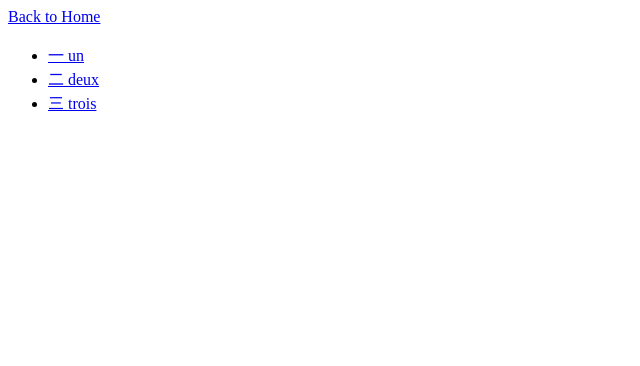
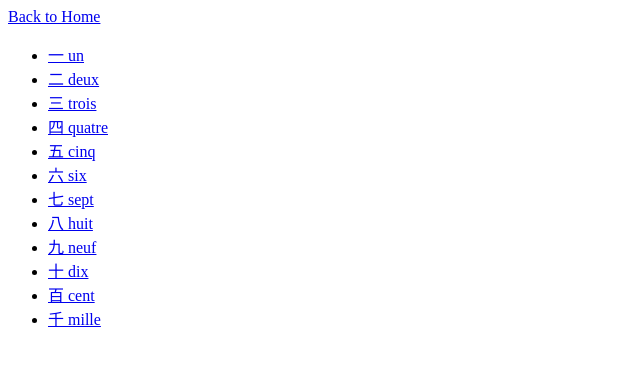
Before and after one commit to KamiAmiga/kanjiKickstart, a Vue app: page /kanjis in a window 1280 px wide. Shown: the top 366 px of the page, without its empty margins (0-640 px from the left). Built offline with nearby package versions, Linux system fonts and the light colour scheme.

Commit message:
Complete list of numbers from gakushu kanjis

```diff
--- a/src/store.ts
+++ b/src/store.ts
@@ -14,8 +14,8 @@ interface KanjiExample {
 export interface KanjiItem {
   id: number,
   kanji: string,
+  kunyomi: Array<string>,
   onyomi: Array<string>,
-  kunyomi: Array<string>,
   translation: string,
   examples: Array<KanjiExample>
 }
@@ -24,43 +24,58 @@ export const kanjiList: KanjiList = reactive([
   {
     id: 0,
     kanji: '一',
-    onyomi: [
+    kunyomi: [
       'ひと',
     ],
-    kunyomi: [
+    onyomi: [
       'イチ',
       'イツ',
     ],
     translation: 'un',
     examples: [
       {
+        kanji: '一つ',
+        romaji: 'hitotsu',
+        translation: 'un (compteur)',
+      },
+      {
         kanji: '一人',
         romaji: 'hitori',
         translation: 'une personne',
       },
       {
-        kanji: '一つ',
-        romaji: 'hitotsu',
-        translation: 'une unité',
+        kanji: '一月',
+        romaji: 'ichigatsu',
+        translation: 'janvier',
       },
       {
-        kanji: '一々',
-        romaji: 'ichi-ichi',
-        translation: 'un par un',
+        kanji: '一日',
+        romaji: 'tsuitachi',
+        translation: '1er jour du mois',
+      },
+      {
+        kanji: '十一時',
+        romaji: 'jûichiji',
+        translation: '11 heures',
       },
     ]
   },
   {
     id: 1,
     kanji: '二',
-    onyomi: [
+    kunyomi: [
       'ふた',
     ],
-    kunyomi: [
+    onyomi: [
       'ニ',
     ],
     translation: 'deux',
     examples: [
+      {
+        kanji: '二つ',
+        romaji: 'futatsu',
+        translation: 'deux (compteur)',
+      },
       {
         kanji: '二人',
         romaji: 'futari',
@@ -72,9 +87,9 @@ export const kanjiList: KanjiList = reactive([
         translation: 'février',
       },
       {
-        kanji: '二千',
-        romaji: 'nisen',
-        translation: '2000',
+        kanji: '二日',
+        romaji: 'futsuka',
+        translation: '2e jour du mois',
       },
       {
         kanji: '二つずつ',
@@ -86,9 +101,372 @@ export const kanjiList: KanjiList = reactive([
   {
     id: 2,
     kanji: '三',
-    onyomi: [],
-    kunyomi: [],
+    kunyomi: [
+      'み',
+      'みっ．',
+    ],
+    onyomi: [
+      'サン',
+    ],
     translation: 'trois',
-    examples: []
+    examples: [
+      {
+        kanji: '三つ',
+        romaji: 'mittsu',
+        translation: 'trois (compteur)',
+      },
+      {
+        kanji: '三人',
+        romaji: 'sannin',
+        translation: 'trois personnes',
+      },
+      {
+        kanji: '三月',
+        romaji: 'sangatsu',
+        translation: 'mars',
+      },
+      {
+        kanji: '三日',
+        romaji: 'mikka',
+        translation: '3e jour du mois',
+      },
+      {
+        kanji: '三角',
+        romaji: 'sankaku',
+        translation: 'triangle',
+      },
+    ]
+  },
+  {
+    id: 3,
+    kanji: '四',
+    kunyomi: [
+      'よん',
+      'よ',
+      'よっ．',
+    ],
+    onyomi: [
+      'シ',
+    ],
+    translation: 'quatre',
+    examples: [
+      {
+        kanji: '四つ',
+        romaji: 'yottsu',
+        translation: 'quatre (compteur)',
+      },
+      {
+        kanji: '四人',
+        romaji: 'yonin',
+        translation: 'quatre personnes',
+      },
+      {
+        kanji: '四月',
+        romaji: 'shigatsu',
+        translation: 'avril',
+      },
+      {
+        kanji: '四日',
+        romaji: 'yokka',
+        translation: '4e jour du mois',
+      },
+      {
+        kanji: '四季',
+        romaji: 'shiki',
+        translation: 'les 4 saisons',
+      }
+    ]
+  },
+  {
+    id: 4,
+    kanji: '五',
+    kunyomi: [
+      'いつ',
+    ],
+    onyomi: [
+      'ゴ',
+    ],
+    translation: 'cinq',
+    examples: [
+      {
+        kanji: '五つ',
+        romaji: 'itsutsu',
+        translation: 'cinq (compteur)',
+      },
+      {
+        kanji: '五人',
+        romaji: 'gonin',
+        translation: 'cinq personnes',
+      },
+      {
+        kanji: '五月',
+        romaji: 'gogatsu',
+        translation: 'avril',
+      },
+      {
+        kanji: '五日',
+        romaji: 'itsuka',
+        translation: '5e jour du mois',
+      },
+      {
+        kanji: '五分',
+        romaji: 'gobu',
+        translation: '50%, moitié',
+      }
+    ]
+  },
+  {
+    id: 5,
+    kanji: '六',
+    kunyomi: [
+      'む',
+      'むっ．',
+      'むい'
+    ],
+    onyomi: [
+      'ロク',
+      'リク'
+    ],
+    translation: 'six',
+    examples: [
+      {
+        kanji: '六つ',
+        romaji: 'muttsu',
+        translation: 'six (compteur)',
+      },
+      {
+        kanji: '六人',
+        romaji: 'rokunin',
+        translation: 'six personnes',
+      },
+      {
+        kanji: '六月',
+        romaji: 'rokugatsu',
+        translation: 'juin',
+      },
+      {
+        kanji: '六日',
+        romaji: 'muika',
+        translation: '6e jour du mois',
+      },
+      {
+        kanji: '六ヶ月',
+        romaji: 'rokkagetsu',
+        translation: 'semestre',
+      }
+    ]
+  },
+  {
+    id: 6,
+    kanji: '七',
+    kunyomi: [
+      'なな',
+      'なの',
+    ],
+    onyomi: [
+      'シチ',
+    ],
+    translation: 'sept',
+    examples: [
+      {
+        kanji: '七つ',
+        romaji: 'nanatsu',
+        translation: 'sept (compteur)',
+      },
+      {
+        kanji: '七人',
+        romaji: 'shichinin',
+        translation: 'sept personnes',
+      },
+      {
+        kanji: '七月',
+        romaji: 'shichigatsu',
+        translation: 'juillet',
+      },
+      {
+        kanji: '七日',
+        romaji: 'nanoka',
+        translation: '7e jour du mois',
+      },
+      {
+        kanji: '七夕',
+        romaji: 'tanabata',
+        translation: 'fête des étoiles (du 7 juillet)',
+      }
+    ]
+  },
+  {
+    id: 7,
+    kanji: '八',
+    kunyomi: [
+      'や',
+      'やっ．',
+      'よう'
+    ],
+    onyomi: [
+      'ハチ',
+    ],
+    translation: 'huit',
+    examples: [
+      {
+        kanji: '八つ',
+        romaji: 'yattsu',
+        translation: 'huit (compteur)',
+      },
+      {
+        kanji: '八人',
+        romaji: 'hachinin',
+        translation: 'huit personnes',
+      },
+      {
+        kanji: '八月',
+        romaji: 'hachigatsu',
+        translation: 'août',
+      },
+      {
+        kanji: '八日',
+        romaji: 'yôka',
+        translation: '8e jour du mois',
+      },
+      {
+        kanji: 'お八つ',
+        romaji: 'oyatsu',
+        translation: 'goûter, quatre-heures',
+      }
+    ]
+  },
+  {
+    id: 8,
+    kanji: '九',
+    kunyomi: [
+      'ここの',
+    ],
+    onyomi: [
+      'ク',
+      'キュウ',
+    ],
+    translation: 'neuf',
+    examples: [
+      {
+        kanji: '九つ',
+        romaji: 'kokonotsu',
+        translation: 'neuf (compteur)',
+      },
+      {
+        kanji: '九人',
+        romaji: 'kyûnin',
+        translation: 'neuf personnes',
+      },
+      {
+        kanji: '九月',
+        romaji: 'kugatsu',
+        translation: 'septembre',
+      },
+      {
+        kanji: '九日',
+        romaji: 'kokonoka',
+        translation: '9e jour du mois',
+      },
+      {
+        kanji: ' 九々',
+        romaji: 'kuku',
+        translation: 'tables de multiplication',
+      }
+    ]
+  },
+  {
+    id: 9,
+    kanji: '十',
+    kunyomi: [
+      'とお',
+    ],
+    onyomi: [
+      'ジッ',
+      'ジュウ',
+    ],
+    translation: 'dix',
+    examples: [
+      {
+        kanji: '十',
+        romaji: 'tô',
+        translation: 'dix (compteur)',
+      },
+      {
+        kanji: '十人',
+        romaji: 'jûnin',
+        translation: 'dix personnes',
+      },
+      {
+        kanji: '十月',
+        romaji: 'jûgatsu',
+        translation: 'octobre',
+      },
+      {
+        kanji: '十日',
+        romaji: 'tôka',
+        translation: '10e jour du mois',
+      },
+      {
+        kanji: '十字',
+        romaji: 'jûji',
+        translation: 'croix, en forme de croix',
+      }
+    ]
+  },
+  {
+    id: 10,
+    kanji: '百',
+    kunyomi: [
+      'もも',
+    ],
+    onyomi: [
+      'ヒャク',
+    ],
+    translation: 'cent',
+    examples: [
+      {
+        kanji: '百',
+        romaji: 'hyaku',
+        translation: 'cent (compteur)',
+      },
+      {
+        kanji: '百人',
+        romaji: 'hyakunin',
+        translation: 'cent personnes',
+      },
+      {
+        kanji: '百',
+        romaji: 'nanbyaku',
+        translation: 'des centaines',
+      }
+    ]
+  },
+  {
+    id: 11,
+    kanji: '千',
+    kunyomi: [
+      'ち',
+    ],
+    onyomi: [
+      'セン',
+    ],
+    translation: 'mille',
+    examples: [
+      {
+        kanji: '千',
+        romaji: 'sen',
+        translation: 'mille (compteur)',
+      },
+      {
+        kanji: '千人',
+        romaji: 'sennin',
+        translation: 'mille personnes',
+      },
+      {
+        kanji: '千円',
+        romaji: 'sen en',
+        translation: 'mille yens',
+      }
+    ]
   },
 ])
```
